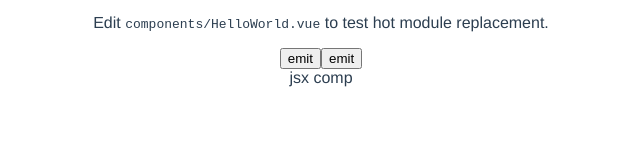
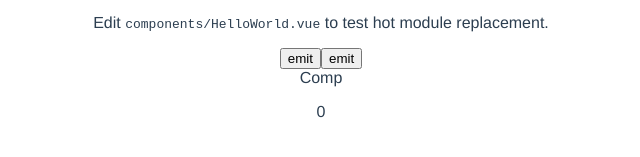
Before and after one commit to new-wang/vite2, a Vue app: page / in a window 1280 px wide. Shown: the part 249-406 px from the top of the page, without its empty margins (319-959 px from the left). Built offline with nearby package versions, Linux system fonts and the light colour scheme.

Commit message:
*：jsx結合setup；

```diff
--- a/src/components/Comp.vue
+++ b/src/components/Comp.vue
@@ -1,10 +1,43 @@
 <script lang="jsx">
-    export default {
-        render() {
-            return <div> jsx  comp</div>
+import { ref } from "vue"
+export default{
+    setup(){
+        const counter = ref(0)
+        const onclick = ()=>{
+            counter.value++
         }
 
+        return () => (
+            <>
+            <div> Comp </div>
+            <p onClick={onclick}>{counter.value}</p>
+            </>
+        )
+
     }
+}
+
+// 原始jsx
+    // export default {
+    //     data() {
+    //         return {
+    //             counter:0
+    //         }
+    //     },
+    //     render() {
+    //         return (
+    //             <>
+    //                 <div>jsx  comp</div>
+    //                 <p onclick={this.onclick}>{this.counter}</p>
+    //             </>
+    //         )
+    //     },
+    //     methods: {
+    //         onclick() {
+    //             this.counter++
+    //         }
+    //     },
+    // }
 </script>
 
 <style scoped>
```
